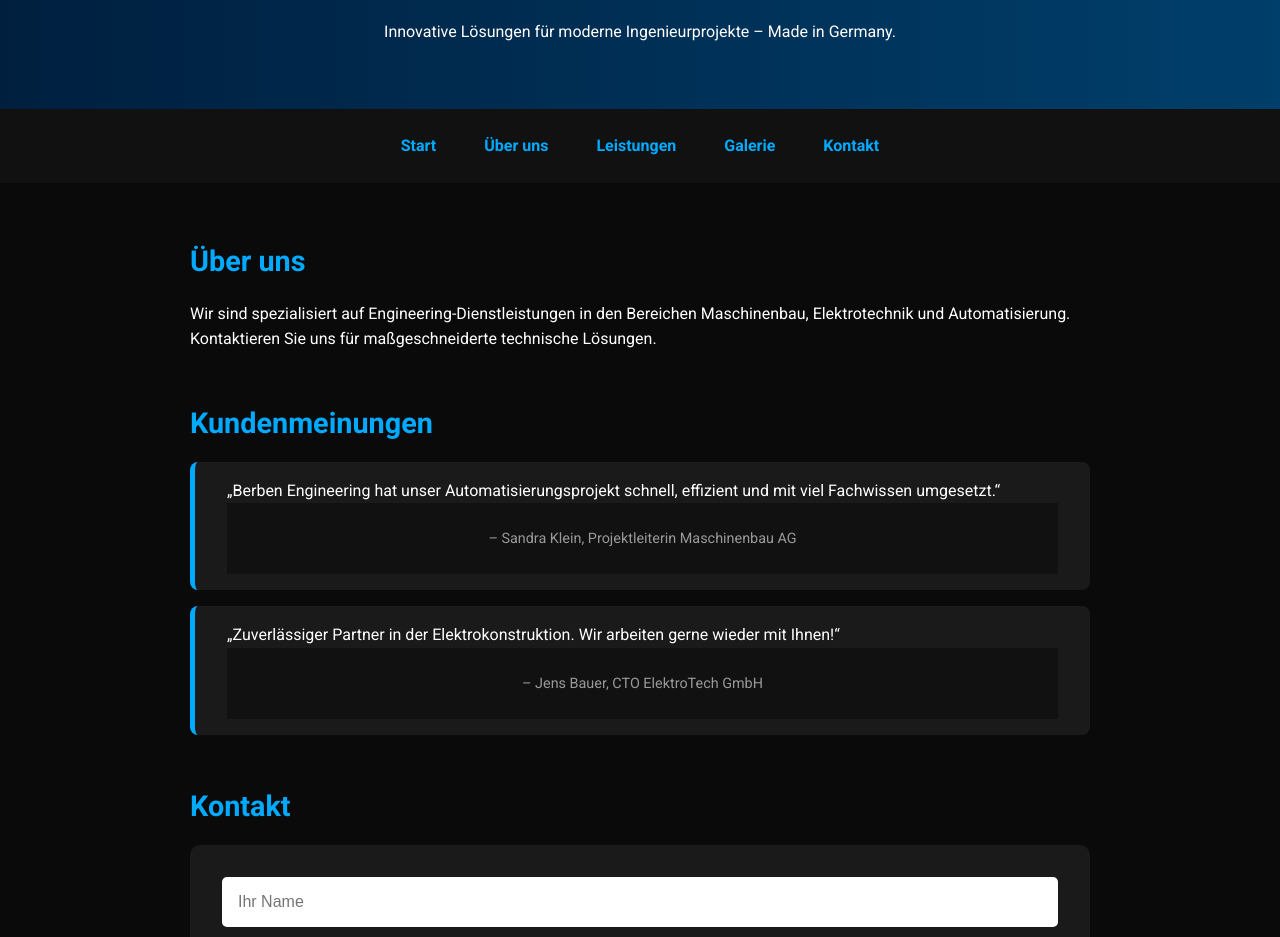
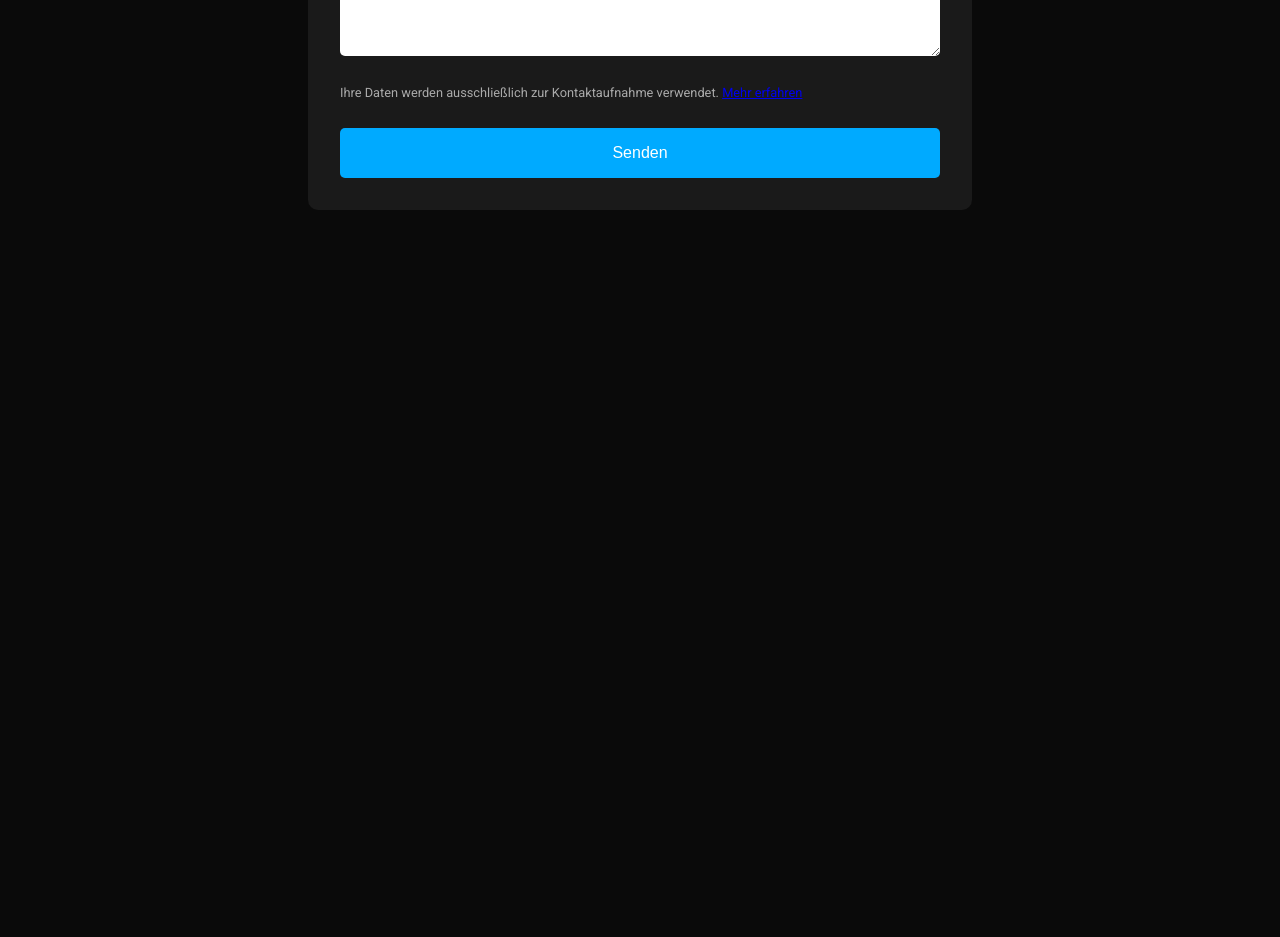
Before and after one commit to Berben93/meine-website, a plain HTML site: page index.html in a window 1280 px wide. Shown: the part 343-1280 px from the top of the page. After the commit the page ends 800 px from the top, so only its background shows below. Drawn offline with Linux system fonts and the light colour scheme.

Commit message:
Add files via upload

```diff
--- a/index.html
+++ b/index.html
@@ -2,210 +2,64 @@
 <!DOCTYPE html>
 <html lang="de">
 <head>
-  <meta charset="UTF-8">
-  <meta name="viewport" content="width=device-width, initial-scale=1.0">
-  <title>Berben Engineering GmbH</title>
-  <link href="https://fonts.googleapis.com/css2?family=Roboto:wght@400;700&display=swap" rel="stylesheet">
+  <meta charset="UTF-8" />
+  <meta name="viewport" content="width=device-width, initial-scale=1.0" />
+  <title>Berben Engineering – Kontakt</title>
+  <link rel="icon" href="logo.png" />
+  <link href="https://fonts.googleapis.com/css2?family=Roboto:wght@400;700&display=swap" rel="stylesheet" />
   <style>
-    html {
-      scroll-behavior: smooth;
-    }
     body {
       margin: 0;
       font-family: 'Roboto', sans-serif;
       background-color: #0a0a0a;
-      color: #ffffff;
-      line-height: 1.6;
+      color: white;
+      padding: 2rem;
     }
-    header {
-      background: linear-gradient(to right, #001f3f, #003f6b);
-      padding: 3rem 1rem;
-      text-align: center;
-    }
-    header img {
-      max-width: 200px;
-      animation: fadeIn 1.5s ease-in-out;
-    }
-    header h1 {
-      margin-top: 1rem;
-      font-size: 2.5rem;
-      color: #00c3ff;
-      animation: fadeIn 2s ease-in-out;
-    }
-    nav {
-      background-color: #111;
+    form {
+      max-width: 600px;
+      margin: auto;
       display: flex;
-      flex-wrap: wrap;
-      justify-content: center;
+      flex-direction: column;
       gap: 1rem;
-      padding: 1rem;
-    }
-    nav a {
-      color: #00aaff;
-      text-decoration: none;
-      font-weight: bold;
-      padding: 0.5rem 1rem;
-      border-radius: 5px;
-      transition: background-color 0.3s ease;
-    }
-    nav a:hover {
-      background-color: #222;
-    }
-    main {
-      padding: 2rem 1rem;
-      max-width: 900px;
-      margin: auto;
-    }
-    section {
-      margin-bottom: 3rem;
-      opacity: 0;
-      transform: translateY(30px);
-      animation: fadeUp 1s ease forwards;
-    }
-    section:nth-child(1) { animation-delay: 0.2s; }
-    section:nth-child(2) { animation-delay: 0.4s; }
-    section:nth-child(3) { animation-delay: 0.6s; }
-    h2 {
-      color: #00aaff;
-      font-size: 1.8rem;
-      margin-bottom: 1rem;
-    }
-    .form-container {
       background-color: #1a1a1a;
       padding: 2rem;
       border-radius: 10px;
     }
-    form {
-      display: flex;
-      flex-direction: column;
-      gap: 1rem;
-    }
     input, textarea {
       padding: 1rem;
+      font-size: 1rem;
+      border-radius: 5px;
       border: none;
-      border-radius: 5px;
-      font-size: 1rem;
     }
     button {
       background-color: #00aaff;
       color: white;
+      border: none;
       padding: 1rem;
-      border: none;
+      border-radius: 5px;
       font-size: 1rem;
-      border-radius: 5px;
       cursor: pointer;
-      transition: background-color 0.3s ease, transform 0.3s ease;
+      transition: background-color 0.3s ease;
     }
     button:hover {
       background-color: #008fcc;
-      transform: scale(1.03);
     }
-    footer {
-      background-color: #111;
-      padding: 1.5rem 1rem;
-      text-align: center;
-      font-size: 0.9rem;
-      color: #999;
-    }
-    footer a {
-      color: #999;
-      text-decoration: none;
-      margin: 0 0.5rem;
-    }
-    footer a:hover {
-      text-decoration: underline;
-    }
-    blockquote {
-      background-color: #1a1a1a;
-      padding: 1rem 2rem;
-      border-left: 5px solid #00aaff;
-      border-radius: 8px;
-      margin: 1rem 0;
-    }
-
-    @keyframes fadeUp {
-      to {
-        opacity: 1;
-        transform: translateY(0);
-      }
-    }
-
-    @keyframes fadeIn {
-      from {
-        opacity: 0;
-        transform: scale(0.95);
-      }
-      to {
-        opacity: 1;
-        transform: scale(1);
-      }
-    }
-
-    @media (max-width: 600px) {
-      header h1 {
-        font-size: 2rem;
-      }
-      nav {
-        flex-direction: column;
-        align-items: center;
-      }
+    .note {
+      font-size: 0.8rem;
+      color: #aaa;
     }
   </style>
 </head>
 <body>
-  <header>
-    <img src="logo.png" alt="Berben Engineering Logo">
-    <h1>Berben Engineering GmbH</h1>
-    <p>Innovative Lösungen für moderne Ingenieurprojekte – Made in Germany.</p>
-  </header>
-
-  <nav>
-    <a href="index.html">Start</a>
-    <a href="ueber-uns.html">Über uns</a>
-    <a href="leistungen.html">Leistungen</a>
-    <a href="galerie.html">Galerie</a>
-    <a href="#kontakt">Kontakt</a>
-  </nav>
-
-  <main>
-    <section>
-      <h2>Über uns</h2>
-      <p>Wir sind spezialisiert auf Engineering-Dienstleistungen in den Bereichen Maschinenbau, Elektrotechnik und Automatisierung. Kontaktieren Sie uns für maßgeschneiderte technische Lösungen.</p>
-    </section>
-
-    <section id="testimonials">
-      <h2>Kundenmeinungen</h2>
-      <blockquote>
-        „Berben Engineering hat unser Automatisierungsprojekt schnell, effizient und mit viel Fachwissen umgesetzt.“
-        <footer>– Sandra Klein, Projektleiterin Maschinenbau AG</footer>
-      </blockquote>
-      <blockquote>
-        „Zuverlässiger Partner in der Elektrokonstruktion. Wir arbeiten gerne wieder mit Ihnen!“
-        <footer>– Jens Bauer, CTO ElektroTech GmbH</footer>
-      </blockquote>
-    </section>
-
-    <section id="kontakt">
-      <h2>Kontakt</h2>
-      <div class="form-container">
-        <form action="https://formspree.io/f/xanjepyz" method="POST">
-          <input type="text" name="name" placeholder="Ihr Name" required>
-          <input type="email" name="email" placeholder="Ihre E-Mail-Adresse" required>
-          <textarea name="message" rows="5" placeholder="Ihre Nachricht" required></textarea>
-          <button type="submit">Senden</button>
-        </form>
-      </div>
-    </section>
-  </main>
-
-  <footer>
-    &copy; 2025 Berben Engineering GmbH – Alle Rechte vorbehalten.
-    <br>
-    <a href="impressum.html">Impressum</a> |
-    <a href="datenschutz.html">Datenschutz</a>
-    <p style="margin-top: 1rem;">
-      Hinweis: Diese Website ist ein Übungsprojekt. Die Firma „Berben Engineering GmbH“ existiert nicht.
+  <h1>Kontaktformular</h1>
+  <form action="https://formspree.io/f/xanjepyz" method="POST">
+    <input type="text" name="name" placeholder="Ihr Name" required>
+    <input type="email" name="email" placeholder="Ihre E-Mail-Adresse" required>
+    <textarea name="message" rows="5" placeholder="Ihre Nachricht" required></textarea>
+    <p class="note">
+      Ihre Daten werden ausschließlich zur Kontaktaufnahme verwendet. <a href="datenschutz.html">Mehr erfahren</a>
     </p>
-  </footer>
+    <button type="submit">Senden</button>
+  </form>
 </body>
 </html>
```
